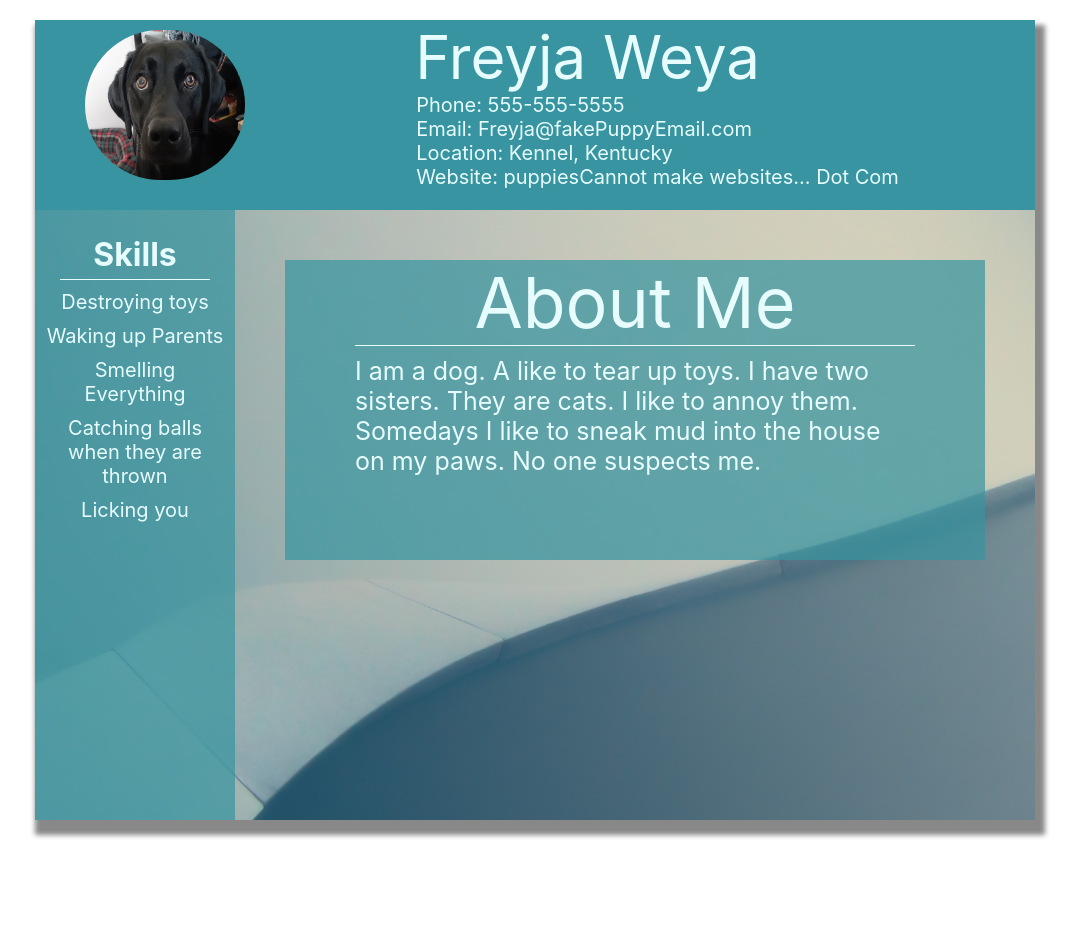
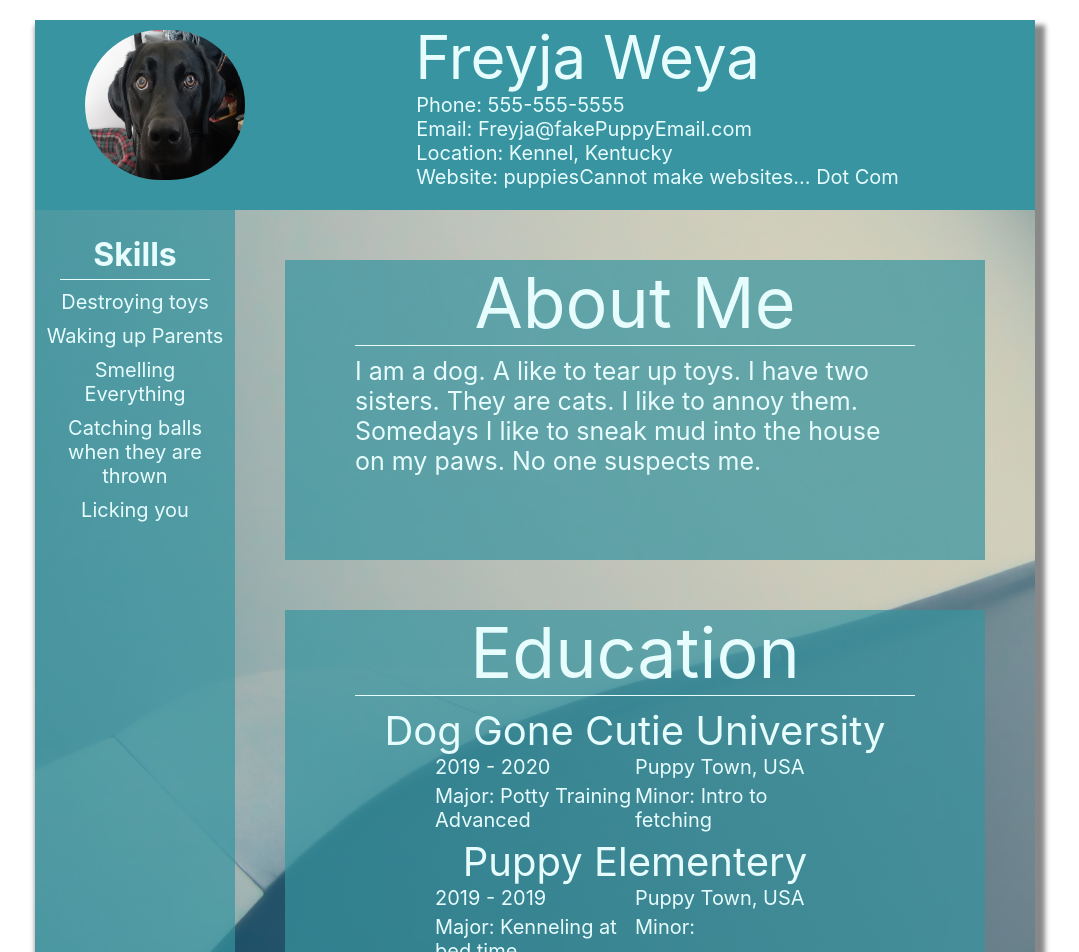
Before and after one commit to Kastlegate/CV-Application, a React (Create React App) app: page / in a window 1280 px wide. Shown: the top 952 px of the page, without its empty margins (105-1184 px from the left). Before the commit the page ends 840 px from the top, so only its background shows below. Built offline with nearby package versions, Linux system fonts and the light colour scheme.

Commit message:
began working on the education component

```diff
--- a/src/components/About.js
+++ b/src/components/About.js
@@ -6,7 +6,7 @@ class About extends Component {
     constructor(props){
       super(props);
       this.state = {
-        about: "I am a dog. A like to tear up toys. I have two sisters. They are cats. I like to annoy them. Somedays I like to sneak mud into the house on my paws. No one suspects me.",
+        about: '',
         show: false,
         aboutEditToggle:  false
       }
@@ -69,7 +69,7 @@ class About extends Component {
              <div className='aboutBar'></div>
 
              { !aboutEditToggle?<div id='aboutText'>
-                 {this.state.about}
+                 {this.state.about ? about: "I am a dog. A like to tear up toys. I have two sisters. They are cats. I like to annoy them. Somedays I like to sneak mud into the house on my paws. No one suspects me."}
             </div>:null}
             { aboutEditToggle?<form id="aboutMeForm"><textarea onChange={this.handleChange}
              onMouseEnter={this.handleMouseExit} placeholder='Add a description of yourself' value={this.state.about} type="text" id="aboutMeTextArea" autoFocus />
--- /dev/null
+++ b/src/components/Education.js
@@ -0,0 +1,100 @@
+import React, { Component } from "react";
+import '../style/Education.css'
+import { FontAwesomeIcon } from '@fortawesome/react-fontawesome'
+
+class Education extends Component {
+    constructor(props){
+      super(props);
+      this.state = {
+        school: { schoolName: ''},
+        education: [{schoolName: 'Dog Gone Cutie University', from: '2019', to: '2020', location: 'Puppy Town, USA', major: 'Potty Training Advanced', minor: 'Intro to fetching'}, {schoolName: 'Puppy Elementery', from: '2019', to: '2019', location: 'Puppy Town, USA', major: 'Kenneling at bed time'}],
+        show: false,
+        educationEditToggle:  false
+      }
+
+      this.onClickEditBtn = this.onClickEditBtn.bind(this);
+      this.handleMouseEnter = this.handleMouseEnter.bind(this);
+      this.handleSubmit = this.handleSubmit.bind(this);
+    }
+
+    //functions for handling the buttons, mouse hovers, and form items
+    onClickEditBtn() {
+      this.setState({
+        educationEditToggle: this.state.educationEditToggle = true
+      })
+  }
+    handleMouseEnter = () => {
+      this.setState({
+        show: this.state.show = true
+      })
+
+    }
+
+    handleMouseExit = () => {
+      this.setState({
+        show: this.state.show = false
+      })
+    }
+
+    handleChange = (e) => {
+      this.setState({
+        school : {
+          text: e.target.value,
+        }
+      });
+    };
+
+
+
+    // A function to handle the info form when it is submitted or canceled.
+    handleSubmit = (e) => {
+
+      this.setState({
+        education: this.state.education.concat(this.state.school),
+        school: { text: '' },
+        educationEditToggle: this.state.educationEditToggle = false
+      })
+      e.preventDefault();
+    }
+
+    render (){
+      const {
+        school,
+        education,
+        show,
+        educationEditToggle
+     } = this.state;
+
+     // an icon for the edit button
+     const editButton = <FontAwesomeIcon icon="fa-solid fa-pen-to-square" />
+
+      return (
+           <div id="education" onMouseEnter={this.handleMouseEnter} onMouseLeave={this.handleMouseExit}>
+             <div id='educationTitle'>Education</div>
+             <div className='aboutBar'></div>
+             <div id='educationContainer'>
+
+                    {education.map((school) => {
+                      return <div className='schoolContainer'>
+                          <div className='schoolName'>{school.schoolName}</div>
+                          <div className='schoolInfo'>
+                              <div className='schoolItems'>{school.from} - {school.to}</div>
+                              <div className='schoolItems'>{school.location}</div>
+                              <div className='schoolItems'>Major: {school.major}</div>
+                              <div className='schoolItems'>Minor: {school.minor}</div>
+                              </div>
+                          </div>;
+                    })}
+
+            </div>
+            { educationEditToggle?<form><input onChange={this.handleChange}
+             onMouseEnter={this.handleMouseExit} placeholder='Add' value={school.text} type="text" id="schoolInput" autoFocus />
+            <button className='editButton' onClick={this.handleSubmit}>Add School</button></form>:null}
+              {/* the button to edit the personal info. When pressed, it toggles the form for editing to show up */}
+              { show?<button id="educationEditButton" className='editButton'  onClick={this.onClickEditBtn}>Edit School {editButton}</button>:null}
+           </div>
+        )
+    }
+  }
+
+  export default Education;
--- a/src/components/Page.js
+++ b/src/components/Page.js
@@ -3,6 +3,7 @@ import '../style/Page.css'
 import Header from "../components/Header"
 import Skills from "../components/Skills"
 import About from "../components/About"
+import Education from "../components/Education"
 import image from '../img/background.jpg'
 
 class Page extends Component {
@@ -20,7 +21,11 @@ class Page extends Component {
             <Header />
             <div id="pageBody">
               <Skills />
-              <About />
+              <div id="bio">
+                <About />
+              <Education />
+              </div>
+
             </div>
 
         </div>
--- a/src/style/About.css
+++ b/src/style/About.css
@@ -4,7 +4,6 @@
     height: fit-content;
     margin: auto;
     color: rgb(231, 252, 253);
-    /* margin-left: 55px; */
     background-color: rgba(55, 148, 160, 0.7) !important;
     margin-top: 50px;
     margin-bottom: 25px;
@@ -43,6 +42,10 @@
 
 }
 
+#aboutEditButton{
+    margin-left: 250px;
+}
+
 #aboutSubmit{
     margin: auto;
 }
--- /dev/null
+++ b/src/style/Education.css
@@ -0,0 +1,44 @@
+#education{
+    width: 700px;
+    min-height: 300px;
+    height: fit-content;
+    margin: auto;
+    color: rgb(231, 252, 253);
+    background-color: rgba(55, 148, 160, 0.7) !important;
+    margin-top: 50px;
+    margin-bottom: 25px;
+}
+
+#educationTitle{
+    width: fit-content;
+    margin: auto;
+    font-size: 70px;
+}
+
+#educationEditButton{
+    margin-left: 250px;
+}
+
+.schoolContainer{
+    width: 90%;
+    margin: auto;
+}
+
+.schoolName{
+    font-size: 40px;
+    width: fit-content;
+    margin: auto;
+}
+
+.schoolInfo{
+    width: fit-content;
+    margin: auto;
+    display: grid;
+    grid-template-columns: 200px 200px;
+}
+
+.schoolItems{
+    width: 200px;
+    font-size: 20px;
+    margin-bottom: 5px;
+}
--- a/src/style/Page.css
+++ b/src/style/Page.css
@@ -17,3 +17,10 @@
     display: flex;
     flex-direction: row;
 }
+
+#bio{
+    width: fit-content;
+    height: fit-content;
+    margin: auto;
+
+}
```
